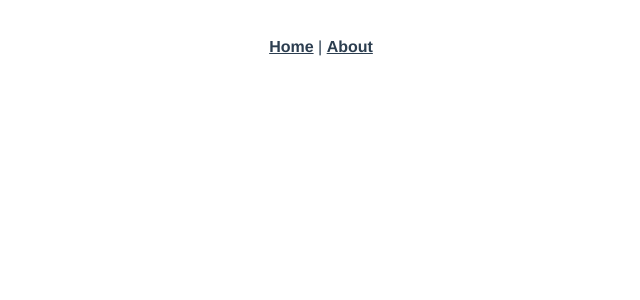
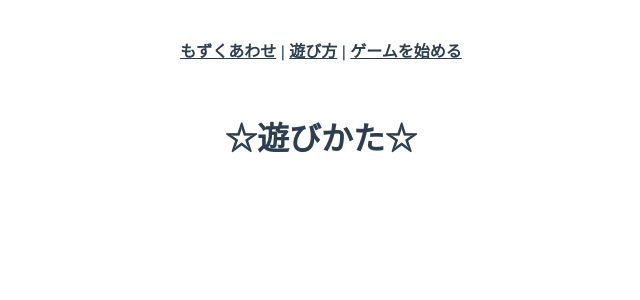
Before and after one commit to wataru-pgm/mozuku-app-01, a Vue app: page /manual in a window 1280 px wide. Shown: the top 300 px of the page, without its empty margins (319-959 px from the left). Built offline with nearby package versions, Linux system fonts and the light colour scheme.

Commit message:
Add:ルーティングの作成

```diff
--- a/src/App.vue
+++ b/src/App.vue
@@ -1,8 +1,9 @@
 <template>
   <div id="app">
     <div id="nav">
-      <router-link to="/">Home</router-link> |
-      <router-link to="/about">About</router-link>
+      <router-link to="/">もずくあわせ</router-link> |
+      <router-link to="/Manual">遊び方</router-link> |
+      <router-link to="/Playarea">ゲームを始める</router-link>
     </div>
     <router-view/>
   </div>
--- a/src/router/index.js
+++ b/src/router/index.js
@@ -1,6 +1,7 @@
 import Vue from 'vue'
 import VueRouter from 'vue-router'
 import Home from '../views/Home.vue'
+
 
 Vue.use(VueRouter)
 
@@ -11,12 +12,17 @@ const routes = [
     component: Home
   },
   {
-    path: '/about',
-    name: 'About',
+    path: '/manual',
+    name: 'Manual',
     // route level code-splitting
     // this generates a separate chunk (about.[hash].js) for this route
     // which is lazy-loaded when the route is visited.
-    component: () => import(/* webpackChunkName: "about" */ '../views/About.vue')
+    component: () => import(/* webpackChunkName: "about" */ '../views/Manual.vue')
+  },
+  {
+    path:'/post',
+    name: 'post',
+    component: () => import(/* webpackChunkName: "about" */ '../views/Post.vue')
   }
 ]
 
--- a/src/views/About.vue
+++ b/src/views/Manual.vue
@@ -1,5 +1,5 @@
 <template>
   <div class="about">
-    <h1>This is an about page</h1>
+    <h1>☆遊びかた☆</h1>
   </div>
 </template>
--- /dev/null
+++ b/src/views/Post.vue
@@ -0,0 +1,5 @@
+<template>
+  <div class="post">
+    <h1>This is a post page</h1>
+  </div>
+</template>
```
